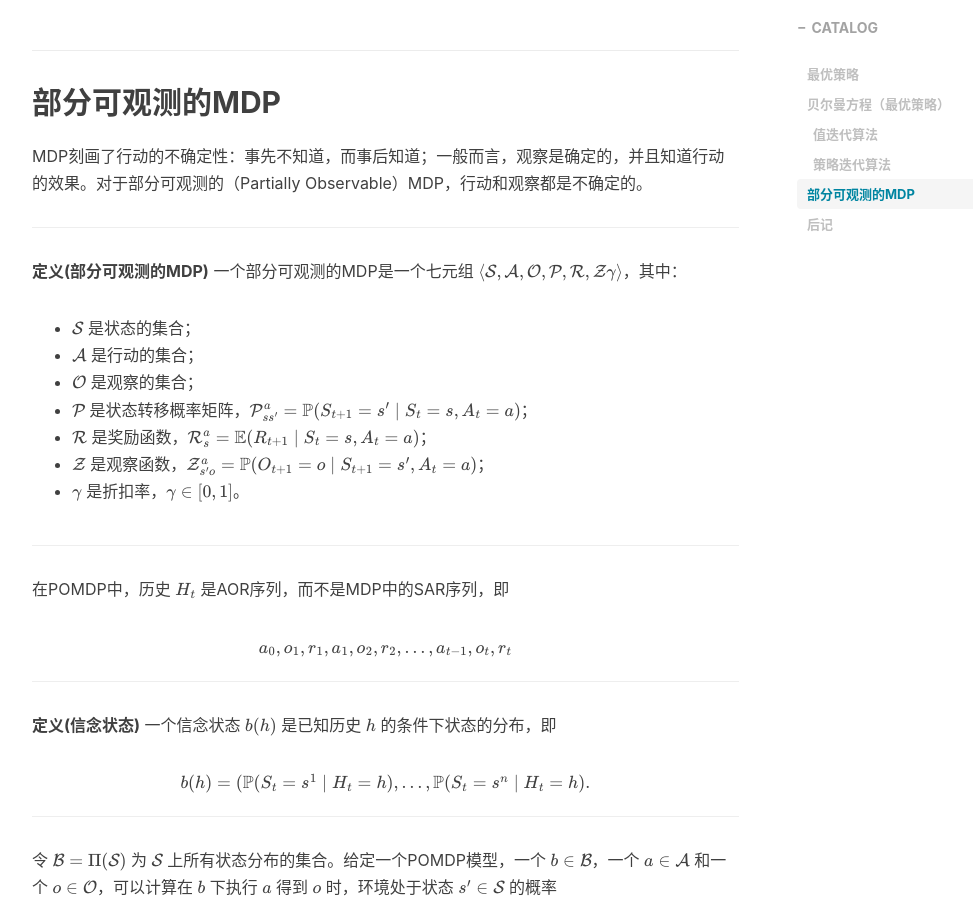
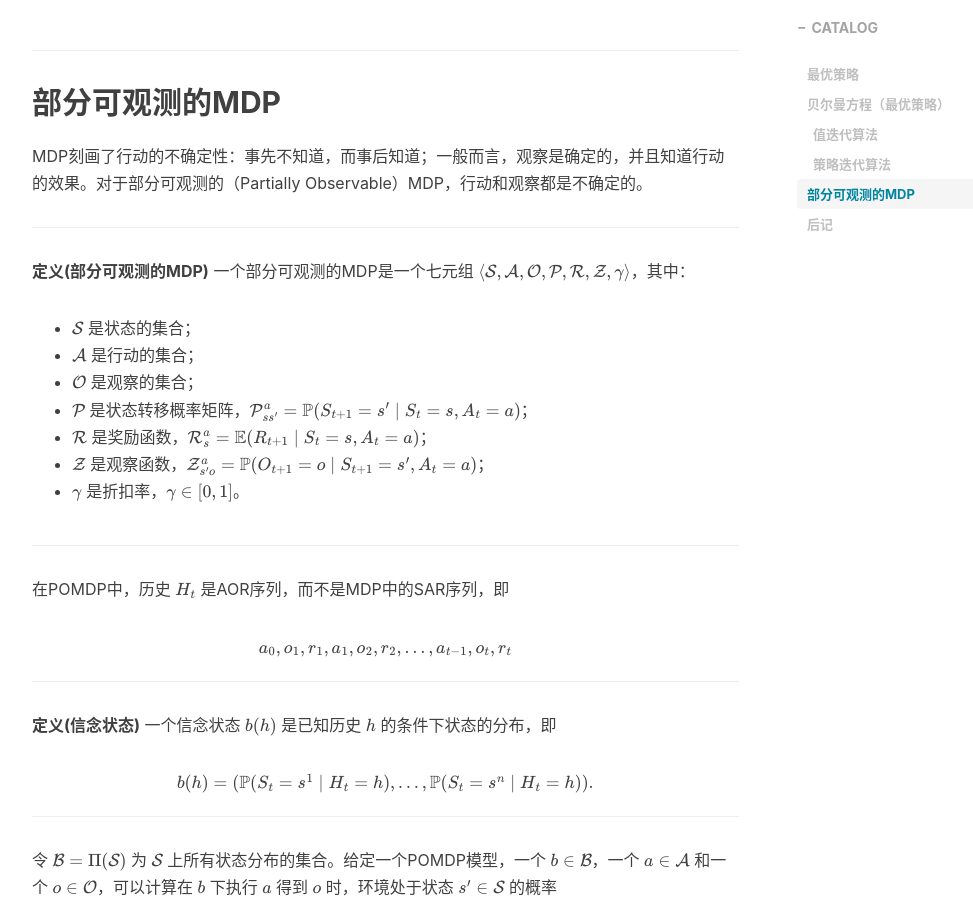
Before and after one commit to kausiujik/kausiujik.github.io, a Jekyll site: the page built from _posts/2022-09-21-RL_Lec2.2.md, in a window 1280 px wide and 900 px high, scrolled down 2617 px. Shown: the whole window, without its empty margins (233-1206 px from the left). Built offline with Jekyll 4.4.1, drawn with Linux system fonts in a browser that asks for light colours; nearby versions of some CDN libraries; formulas are drawn with MathJax 3; comment, search, counter and statistics services are not loaded.

Commit message:
Update 2022-09-21-RL_Lec2.2.md

```diff
--- a/_posts/2022-09-21-RL_Lec2.2.md
+++ b/_posts/2022-09-21-RL_Lec2.2.md
@@ -91,7 +91,7 @@ $\displaystyle q_{\star}(s,a)=\mathcal R_s^a+\gamma\sum_{s'\in\mathcal S}\mathca
 MDP刻画了行动的不确定性：事先不知道，而事后知道；一般而言，观察是确定的，并且知道行动的效果。对于部分可观测的（Partially Observable）MDP，行动和观察都是不确定的。
 
 ---
-**定义(部分可观测的MDP)** 一个部分可观测的MDP是一个七元组 $\langle\mathcal S,\mathcal A, \mathcal O,\mathcal P,\mathcal R,\mathcal Z\gamma\rangle$，其中：
+**定义(部分可观测的MDP)** 一个部分可观测的MDP是一个七元组 $\langle\mathcal S,\mathcal A, \mathcal O,\mathcal P,\mathcal R,\mathcal Z,\gamma\rangle$，其中：
 
 - $\mathcal S$ 是状态的集合；
 - $\mathcal A$ 是行动的集合；
@@ -111,7 +111,7 @@ $a_0,o_1,r_1,a_1,o_2,r_2,\dots,a_{t-1},o_t,r_t$
 ---
 **定义(信念状态)** 一个信念状态 $b(h)$ 是已知历史 $h$ 的条件下状态的分布，即
 <center>
-$b(h)=(\mathbb P(S_t=s^1\mid H_t=h),\dots,\mathbb P(S_t=s^n\mid H_t=h).$
+$b(h)=(\mathbb P(S_t=s^1\mid H_t=h),\dots,\mathbb P(S_t=s^n\mid H_t=h)).$
 </center>
 
 ---
```
